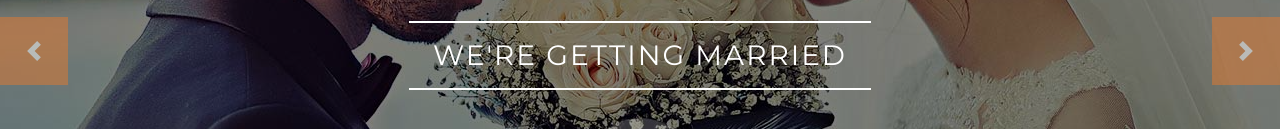
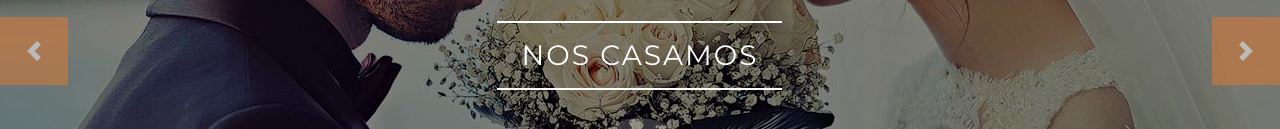
Before and after one commit to FcoJavierFdez/BODA_PACO_LUCIA, a plain HTML site: page free-wedding-website-template/index.html in a window 1280 px wide. Shown: the part 349-478 px from the top of the page. Drawn offline with nearby package versions, Linux system fonts and the light colour scheme.

Commit message:
traducimos we are getting married

```diff
--- a/free-wedding-website-template/index.html
+++ b/free-wedding-website-template/index.html
@@ -68,7 +68,7 @@
                             <h1 class="display-1 font-secondary text-white mt-n3 mb-md-4">Jack & Rose</h1>
                             <div class="d-inline-block border-top border-bottom border-light py-3 px-4">
                                 <h3 class="text-uppercase font-weight-normal text-white m-0"
-                                    style="letter-spacing: 2px;">We're getting married</h3>
+                                    style="letter-spacing: 2px;">Nos casamos </h3>
                             </div>
                             <button type="button" class="btn-play mx-auto" data-toggle="modal"
                                 data-src="https://www.youtube.com/embed/DWRcNpR6Kdc" data-target="#videoModal">
```
